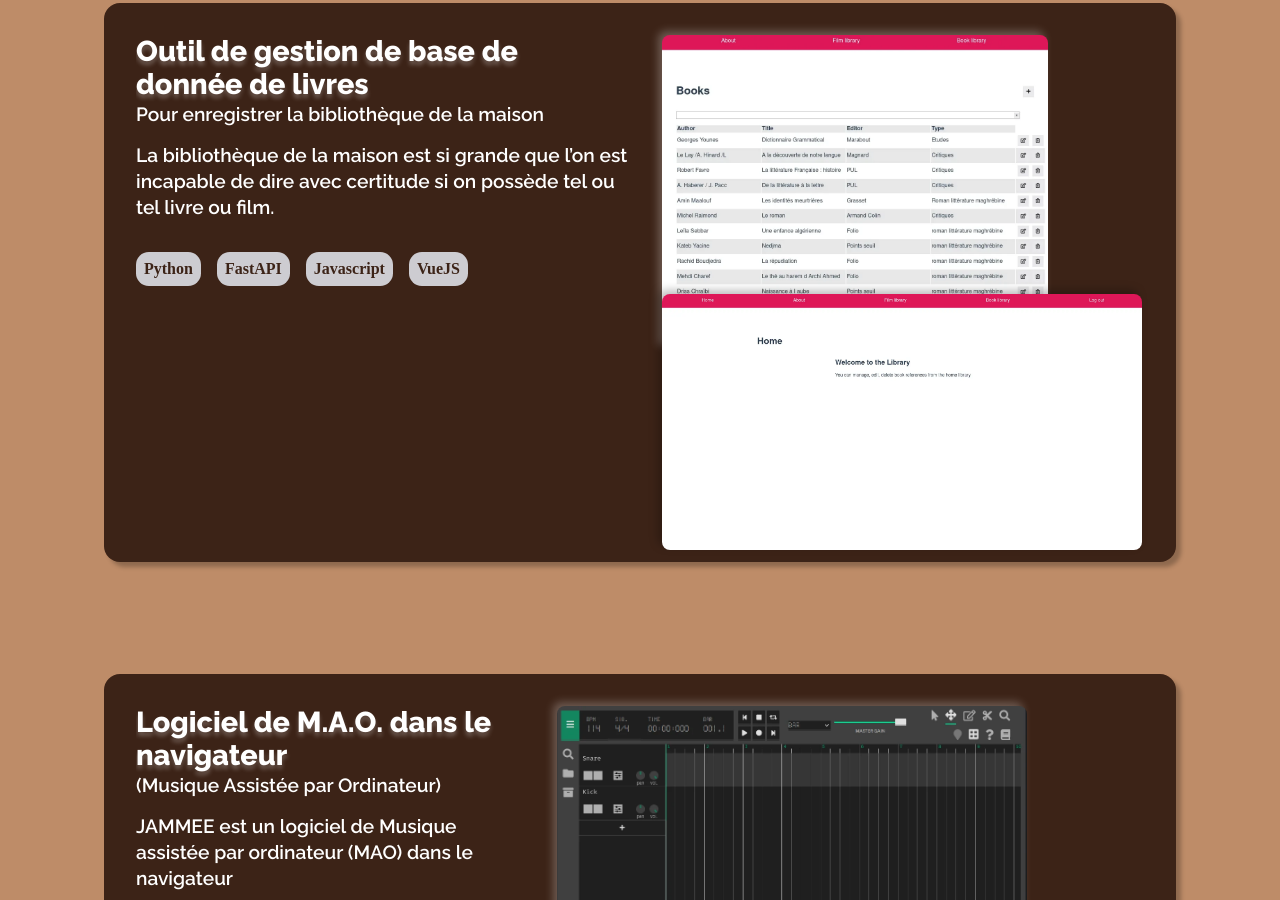
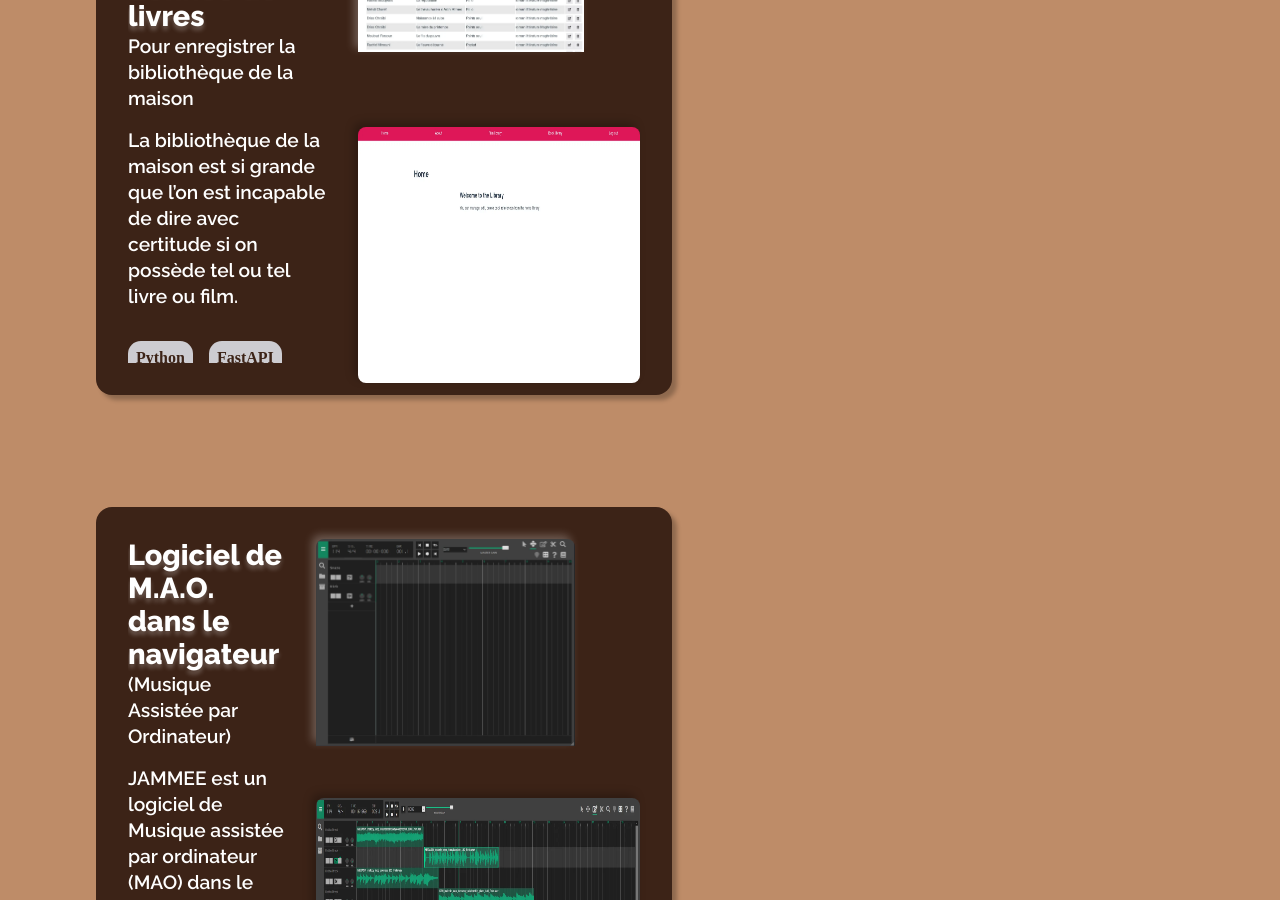
Before and after one commit to JulienAldon/Portfolio, a Jekyll site: the page built from index.markdown, in a window 1280 px wide and 900 px high, scrolled down 5093 px. Built offline with Jekyll 4.4.1, drawn with Linux system fonts in a browser that asks for light colours; nearby versions of some CDN libraries; some of the changed text lies outside the part shown.

Commit message:
Fix responsive for chrome users (remove grid layout)

```diff
--- a/assets/css/main.css
+++ b/assets/css/main.css
@@ -4,6 +4,8 @@
 
 body {
     background-color: #BE8C68;
+    margin: 0px;
+
 }
 
 a {
@@ -287,21 +289,20 @@ a {
     font-weight: 700;
     font-size: 3.9rem;
     line-height: 70px;
-    grid-column-start: 1;
-    grid-column-end: 3;
     margin-left: 5rem;
 }
 
 #projets {
-    display: grid;
-    grid-template-columns: 50% 50%;
-    grid-template-rows: 50% 50%;
+    display: flex;
+    flex-wrap: wrap;
+    width: 100%;
 }
 
 #projets a {
     display: flex;
     flex-direction: row;
-    height: 55vh;
+    max-height: 55vh;
+    max-width: 40vw;
     border-radius: 1rem;
     padding: 2rem;
     box-shadow: 5px 5px 4px rgba(0, 0, 0, 0.25);
@@ -354,10 +355,11 @@ a {
 
 #projets a .projecttext {
     min-width: 30%;
-    padding-right: 2rem;
+    padding-right: 1rem;
+    margin-right: 1rem;
     display: flex;
     flex-direction: column;
-    overflow-y: scroll;
+    overflow-y: auto;
 }
 
 #projets a .imgHeader {
```
Also changed, not shown: _includes/contact.html (line endings or trailing spaces).
